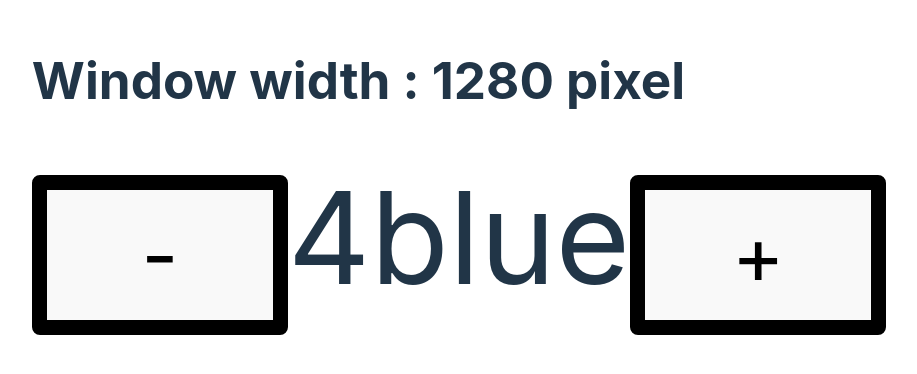
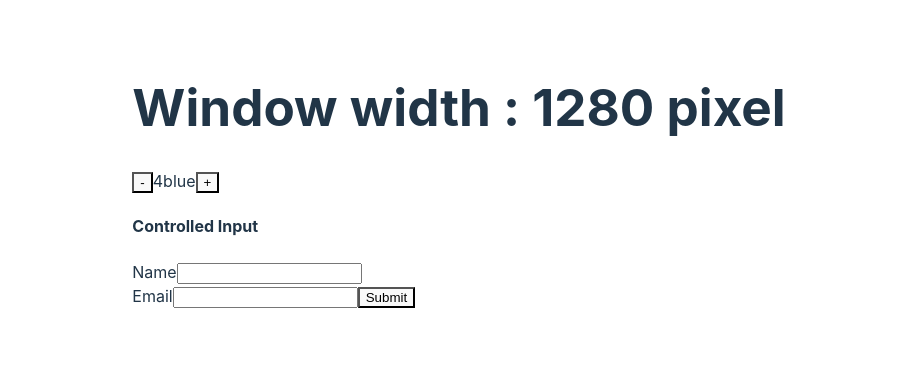
Before and after one commit to AlishaKausheen/Advanced-React-Concept, a React app: page / in a window 1280 px wide. Shown: the part 224-598 px from the top of the page, without its empty margins (181-1098 px from the left). Built offline with nearby package versions, Linux system fonts and the light colour scheme; the HTML template or start-up script is replaced by a standard one.

Commit message:
form input

```diff
--- a/src/App.jsx
+++ b/src/App.jsx
@@ -1,4 +1,5 @@
-import React, {useState , useEffect} from "react";
+import React, { useState, useEffect } from "react";
+import  ControlledInputs  from "../src/assets/Form";
 
 function App() {
   //  State hook
@@ -18,7 +19,8 @@ function App() {
     setWindowWidth(window.innerWidth)
   }
   useEffect(()=>{window.addEventListener('resize',handleResize)},[])
-return(
+  return (
+  <>
   <div className="container">
     <h1>Window width : {window.innerWidth } pixel</h1>
 
@@ -26,7 +28,9 @@ return(
     <span>{count}</span>
     <span>{theme}</span>
       <button onClick={incrementCount}>+</button>
-    </div>
+      </div>
+      <ControlledInputs/>
+      </>
     )
 }
 
--- /dev/null
+++ b/src/assets/Form.jsx
@@ -0,0 +1,18 @@
+const ControlledInputs = () => {
+    return <form className="form">
+        <h4>Controlled Input</h4>
+        <div className="form-row">
+            <label htmlFor="name" className="form-label">Name</label>
+            <input type="text" name="" id="name" className="form-input" />
+
+        </div>
+        <div className="form-row">
+            <label htmlFor="email" className="form-label">Email</label>
+            <input type="email" name="" id="email" className="form-input" />
+            <button type="submit" className="btn btn-block">Submit</button>
+        </div>
+    </form>
+
+
+};
+export default ControlledInputs;
--- a/src/index.css
+++ b/src/index.css
@@ -32,16 +32,16 @@ body {
   min-width: 320px;
   min-height: 100vh;
 }
-span{
+/*span{
   font-size: 8rem;
-}
+}*/
 
 h1 {
   font-size: 3.2em;
   line-height: 1.1;
 }
 
-button {
+/*button {
   border-radius: 8px;
   border: 15px solid black;
 
@@ -53,7 +53,7 @@ button {
   transition: border-color 0.25s;
   width: 20vw;
   height: 20vh;
-}
+}*/
 button:hover {
   border-color: #a7a8ab;
 }
```
